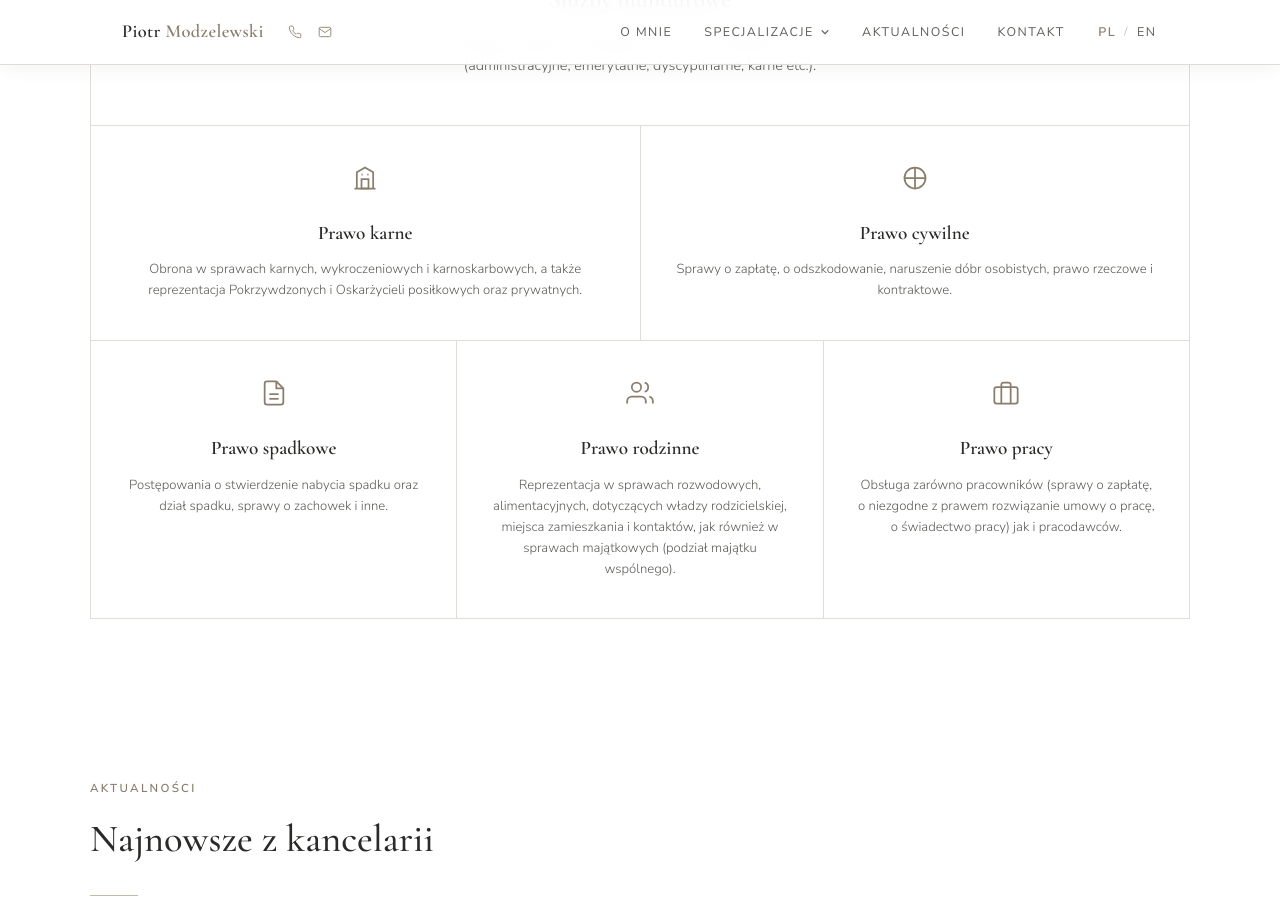
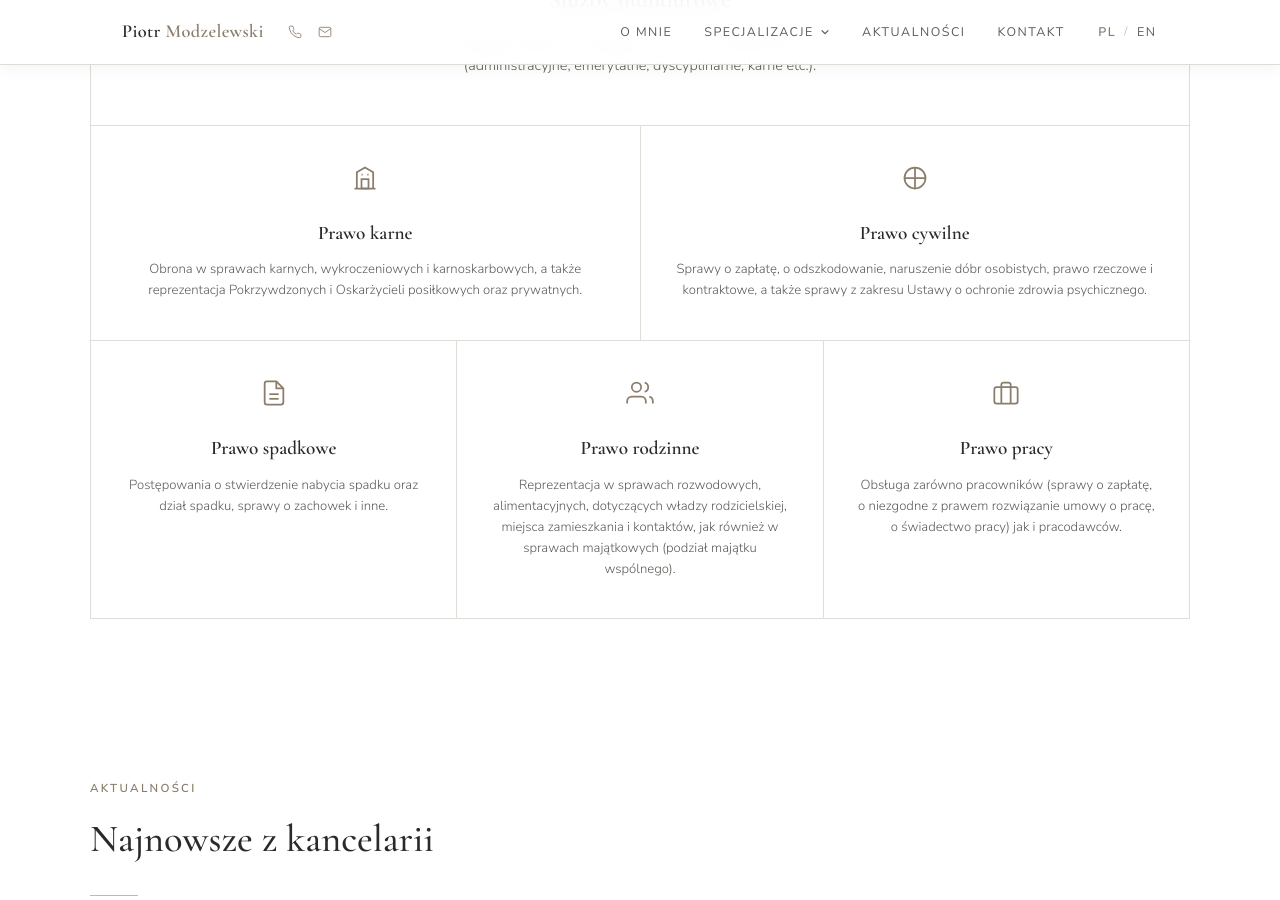
Before and after one commit to pmmodzelewski/adwokatmodzelewski.pl, a Jekyll site: the page built from index.html, in a window 1280 px wide and 900 px high, scrolled down 2050 px. Built offline with Jekyll 4.4.1, drawn with Linux system fonts in a browser that asks for light colours; Markdown is read by kramdown in place of the engine named in the settings.

Commit message:
Update index.html

```diff
--- a/index.html
+++ b/index.html
@@ -253,7 +253,7 @@ lang: pl
         <a class="practice-item" href="/specjalizacje/prawo-cywilne/">
           <svg class="practice-icon" viewBox="0 0 24 24" fill="none" stroke="currentColor" stroke-width="1.5"><path d="M12 3v18M3 12h18"/><circle cx="12" cy="12" r="9"/></svg>
           <h3>Prawo cywilne</h3>
-          <p>Sprawy o zapłatę, o odszkodowanie, naruszenie dóbr osobistych, prawo rzeczowe i kontraktowe.</p>
+          <p>Sprawy o zapłatę, o odszkodowanie, naruszenie dóbr osobistych, prawo rzeczowe i kontraktowe, a także sprawy z zakresu Ustawy o ochronie zdrowia psychicznego.</p>
         </a>
       </div>
 
```
